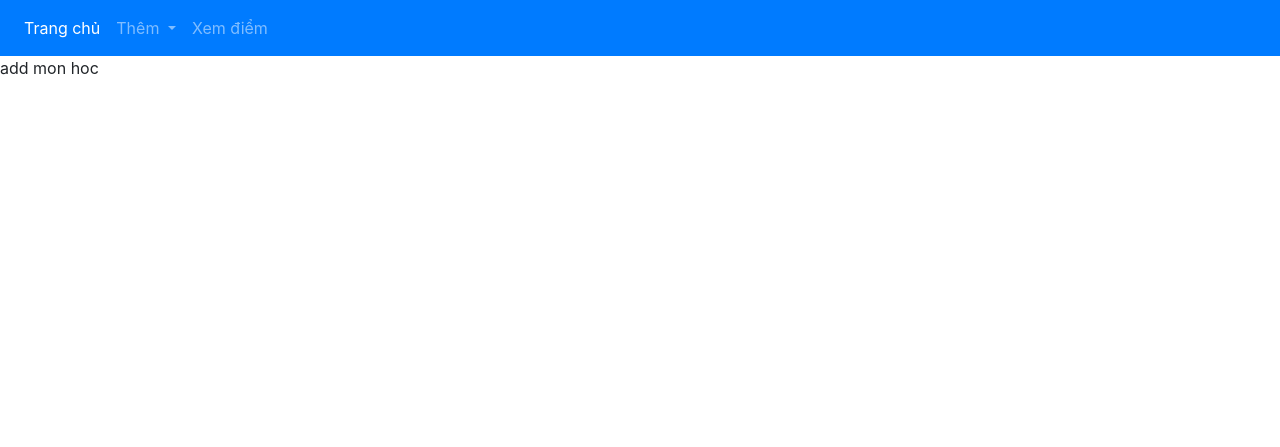
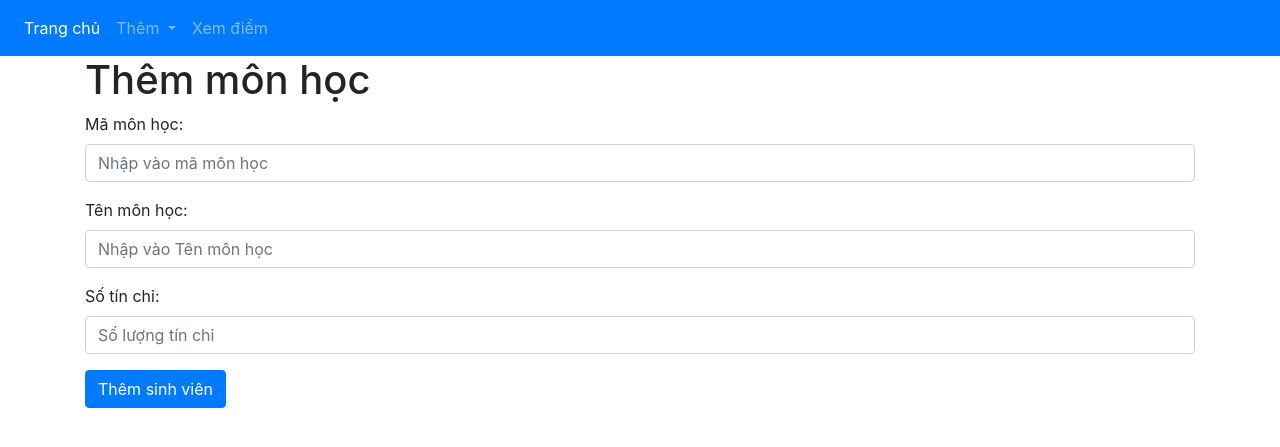
Before and after one commit to luandvt/web2020-midterm-000, a PHP site: page /addmonhoc.php in a window 1280 px wide. Shown: the top 447 px of the page. Run offline with PHP 8.4, Linux system fonts and the light colour scheme; some libraries are stand-ins or nearby versions.

Commit message:
bo sung css va cac file add

```diff
--- /dev/null
+++ b/css/home.css
@@ -0,0 +1,3 @@
+#homepage {
+    padding-top: 30px;
+}
--- a/html/addmonhoc.php
+++ b/html/addmonhoc.php
@@ -3,4 +3,32 @@
 <?php
     require "header.php";
 ?>
-add mon hoc
+<head>
+    <link rel="stylesheet" href="../css/addmonhoc.css" type="text/css" />
+</head>
+
+
+<div class="container" id="addsvpage">
+    <h1 id="title">Thêm môn học</h1>
+    <form>
+    <div class="form-group">
+        <label for="mamonhoc">Mã môn học:</label>
+        <input type="text" class="form-control" id="mamonhoc" placeholder="Nhập vào mã môn học">
+    </div>
+    <div class="form-group">
+        <label for="tenmonhoc">Tên môn học:</label>
+        <input type="text" class="form-control" id="tenmonhoc" placeholder="Nhập vào Tên môn học">
+    </div>
+    <div class="form-group">
+        <label for="sotc">Số tín chỉ:</label>
+        <input type="number" class="form-control" id="sotc" placeholder="Số lượng tín chỉ">
+    </div>
+    <div id="button">
+    <button type="submit" class="btn btn-primary">Thêm sinh viên</button>
+    </div>
+    </form>
+</div>
+
+
+
+</body>
--- a/html/header.php
+++ b/html/header.php
@@ -6,13 +6,13 @@
     <script type="text/javascript" src="../js/jquery-3.5.1.min.js"></script>
     <script src="https://stackpath.bootstrapcdn.com/bootstrap/4.5.0/js/bootstrap.min.js" integrity="sha384-OgVRvuATP1z7JjHLkuOU7Xw704+h835Lr+6QL9UvYjZE3Ipu6Tp75j7Bh/kR0JKI" crossorigin="anonymous"></script>
     <link rel="stylesheet" href="https://stackpath.bootstrapcdn.com/bootstrap/4.5.0/css/bootstrap.min.css" integrity="sha384-9aIt2nRpC12Uk9gS9baDl411NQApFmC26EwAOH8WgZl5MYYxFfc+NcPb1dKGj7Sk" crossorigin="anonymous">
-
+    <link rel="stylesheet" href="../css/header.css" type="text/css" />
 </head>
 
 <body>
     <header>
         <nav class="navbar navbar-expand-sm bg-primary navbar-dark" id="navbar">
-            <ul class="navbar-nav">
+            <ul class="navbar-nav" id="menu">
                 <li class="nav-item active">
                     <a class="nav-link" href="../html/home.php">Trang chủ</a>
                 </li>
@@ -33,4 +33,3 @@
             </ul>
         </nav>
     </header>
-</body>
```
Also changed, not shown: css/addlop.css (added, +8 -0 lines), css/addmonhoc.css (added, +8 -0 lines), css/addsv.css (added, +11 -0 lines), css/header.css (added, +8 -0 lines), html/home.php (+7 -2 lines).
